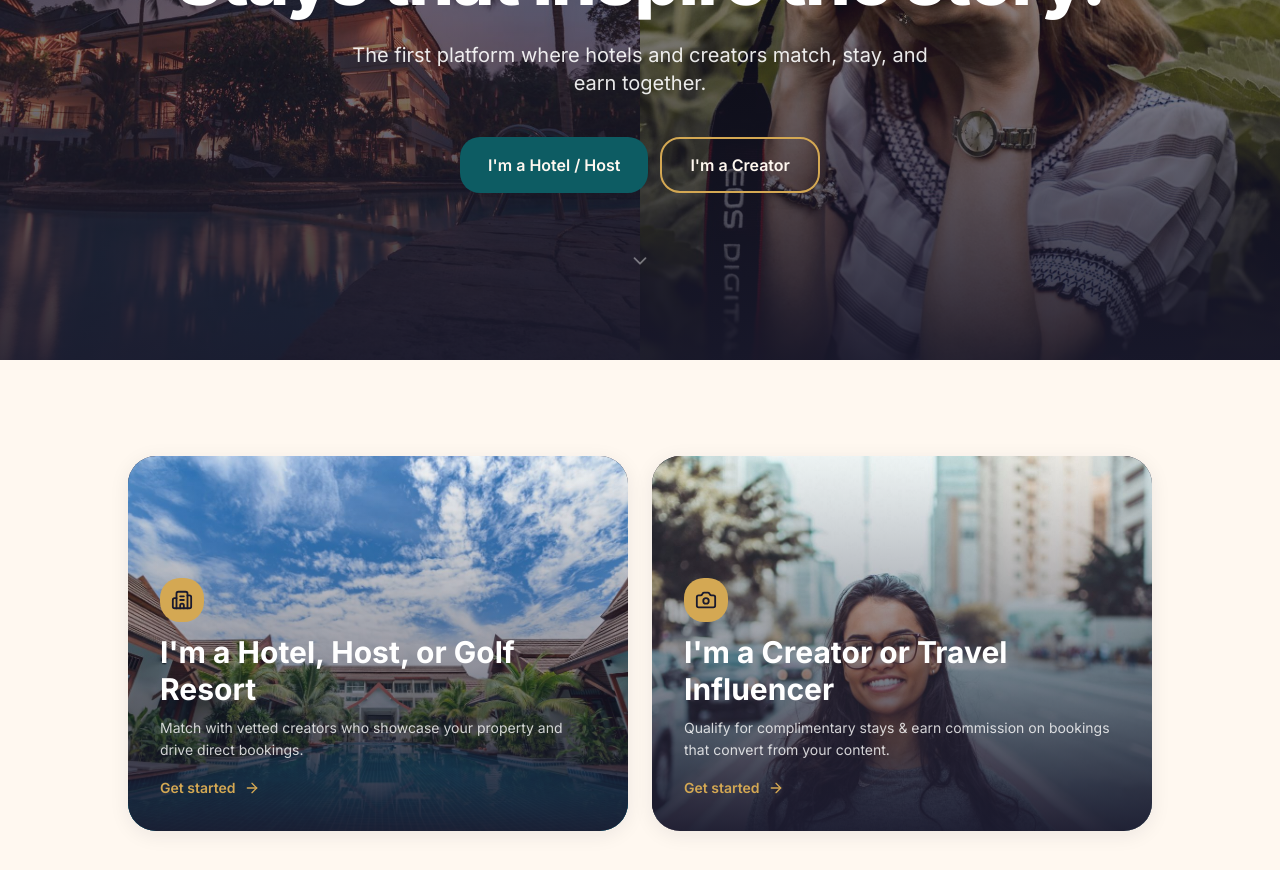
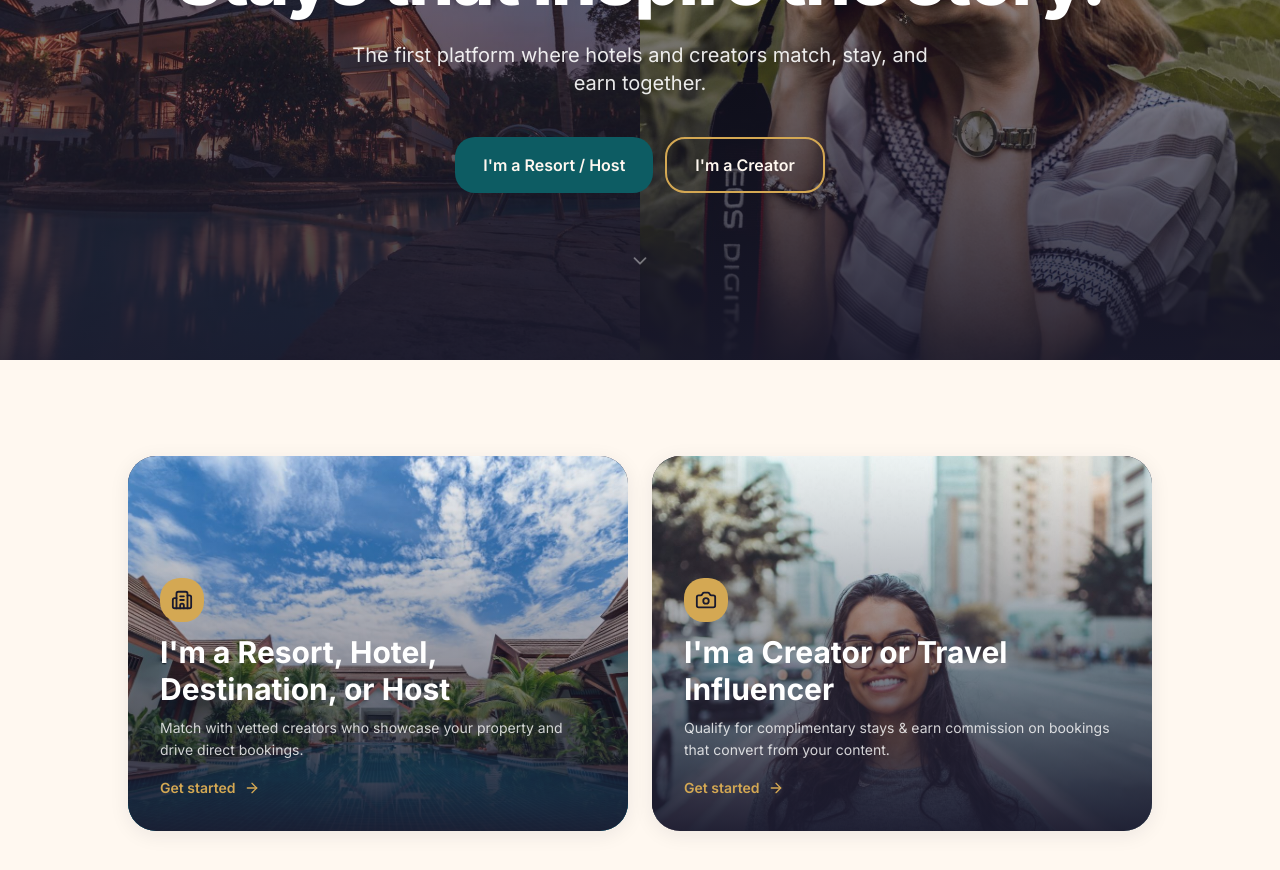
Before and after one commit to Halinfl/Stayflow, a Next.js app: page / in a window 1280 px wide. Shown: the part 320-1190 px from the top of the page. Built offline with nearby package versions, Linux system fonts and the light colour scheme.

Commit message:
Widen hotel-path card title to Resort, Hotel, Destination, or Host.
Keep existing path description; align hero CTA to I'm a Resort / Host.

```diff
--- a/components/Hero.tsx
+++ b/components/Hero.tsx
@@ -90,7 +90,7 @@ export default function Hero() {
             href="/hotel-path"
             className="inline-flex items-center justify-center rounded-2xl bg-brand-teal px-7 py-3.5 text-base font-semibold text-brand-cream shadow-lift transition-colors hover:bg-brand-tealLight"
           >
-            I&apos;m a Hotel / Host
+            I&apos;m a Resort / Host
           </Link>
           <Link
             href="/creator-path"
--- a/components/PathCards.tsx
+++ b/components/PathCards.tsx
@@ -9,7 +9,7 @@ import SafeImage from "@/components/SafeImage";
 const paths = [
   {
     key: "hotel",
-    title: "I'm a Hotel, Host, or Golf Resort",
+    title: "I'm a Resort, Hotel, Destination, or Host",
     desc: "Match with vetted creators who showcase your property and drive direct bookings.",
     href: "/hotel-path",
     image: "/images/paths/hotel.jpg",
```
